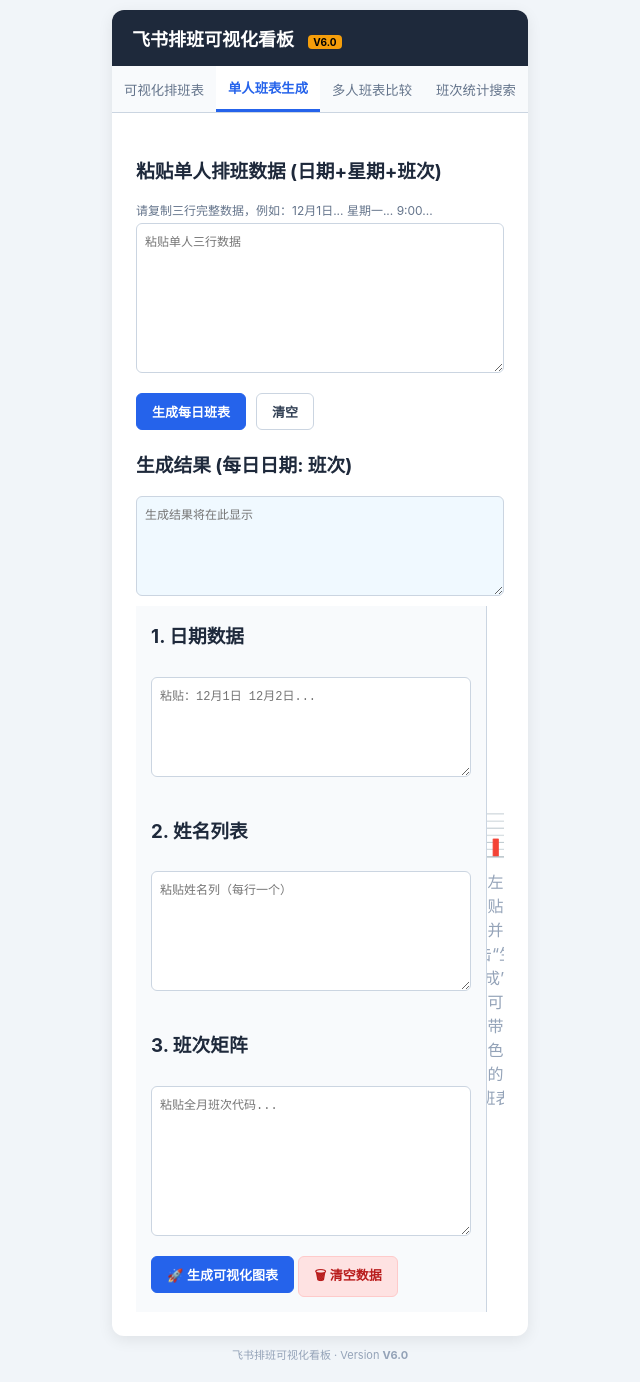
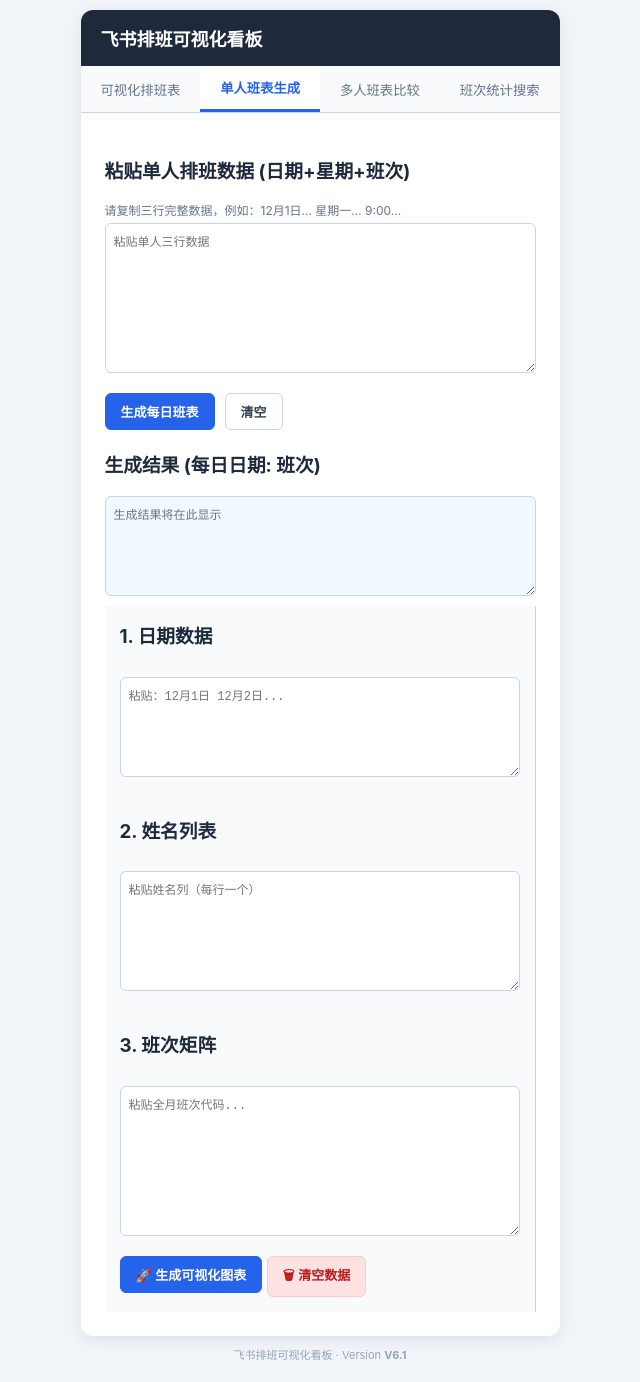
Before and after one commit to jihong0726/timetable_convert_gemini, a plain HTML site: page index.html in a window 1280 px wide. Shown: the whole page, without its empty margins (320-960 px from the left). Drawn offline with Linux system fonts and the light colour scheme.

Commit message:
Update index.html

```diff
--- a/index.html
+++ b/index.html
@@ -4,13 +4,12 @@
   <meta charset="UTF-8">
   <title>飞书排班可视化看板</title>
   <meta name="viewport" content="width=device-width, initial-width=1.0">
-<style>
+  <style>
     :root { --primary: #2563eb; --bg: #f1f5f9; --text: #1e293b; --border: #cbd5e1; --shadow: 0 4px 15px rgba(0,0,0,0.08); }
     body {
         font-family: -apple-system, BlinkMacSystemFont, "Segoe UI", Roboto, sans-serif;
         background: var(--bg);
         color: var(--text);
-        /* 减少两侧边距，让应用更贴近边缘 */
         padding: 10px;
         margin: 0;
         display: flex;
@@ -18,9 +17,9 @@
         min-height: 100vh;
     }
 
-    /* 容器布局：增加最大宽度 */
+    /* 容器布局：最大宽度增加到 1600px */
     .app-container {
-        max-width: 1600px; /* 从 1200px 增加到 1600px */
+        max-width: 1600px;
         margin: 0 auto;
         background: white;
         border-radius: 12px;
@@ -32,15 +31,16 @@
     }
 
     .header { background: #1e293b; color: white; padding: 15px 20px; flex-shrink: 0; display: flex; justify-content: space-between; align-items: center; }
+    /* 移除版本号标签，只保留标题 */
     .header h1 { margin: 0; font-size: 18px; }
-    .badge { background: #f59e0b; color: #000; font-size: 10px; padding: 1px 5px; border-radius: 4px; font-weight: bold; margin-left: 10px; }
+    /* .badge { display: none; } */ /* 样式表中有但主 HTML 已移除 */
 
-    /* Tabs 样式 (保持不变) */
+    /* Tabs 样式 */
     .tabs { display: flex; background: #f8fafc; border-bottom: 1px solid var(--border); }
     .tab-btn { flex: 1; border: none; background: none; color: #64748b; padding: 12px; cursor: pointer; white-space: nowrap; font-weight: 500; transition: 0.2s; max-width: 300px; }
     .tab-btn.active { color: var(--primary); background: white; font-weight: bold; border-bottom: 3px solid var(--primary); }
 
-    /* 内容区域 (保持不变) */
+    /* 内容区域 */
     .content-area { padding: 24px; flex-grow: 1; display: flex; flex-direction: column; }
     .tab-content { display: none; }
     .tab-content.active { display: flex; flex-direction: column; flex-grow: 1; }
@@ -73,14 +73,15 @@
 
     /* T4 可视化布局 */
     .main-layout { display: flex; flex: 1; overflow: hidden; }
-    .input-sidebar { width: 320px; background: #f8fafc; border-right: 1px solid var(--border); padding: 15px; overflow-y: auto; display: flex; flex-direction: column; gap: 10px; }
+    /* 增加侧边栏宽度，让输入框更宽 */
+    .input-sidebar { width: 400px; background: #f8fafc; border-right: 1px solid var(--border); padding: 15px; overflow-y: auto; display: flex; flex-direction: column; gap: 10px; }
     .visual-area { flex: 1; overflow: hidden; display: flex; flex-direction: column; position: relative; }
     .visual-placeholder { position: absolute; top: 50%; left: 50%; transform: translate(-50%, -50%); color: #94a3b8; text-align: center; }
     .status-bar { padding: 8px 15px; background: #fff7ed; border-bottom: 1px solid #fed7aa; font-size: 12px; color: #9a3412; display: none; }
     .status-bar.show { display: block; }
     .table-wrapper { flex: 1; overflow: auto; position: relative; }
 
-    /* 表格样式 (保持不变) */
+    /* 表格样式 */
     table { border-collapse: separate; border-spacing: 0; width: max-content; font-size: 12px; }
     th, td { border-bottom: 1px solid #e2e8f0; border-right: 1px solid #e2e8f0; padding: 6px 10px; text-align: center; vertical-align: middle; white-space: nowrap; }
     thead { position: sticky; top: 0; z-index: 20; background: #f1f5f9; }
@@ -88,7 +89,7 @@
     tbody th { position: sticky; left: 0; z-index: 10; background: white; font-weight: bold; color: #1e293b; border-right: 2px solid #e2e8f0; min-width: 100px; text-align: left; }
     thead th:first-child { position: sticky; left: 0; z-index: 30; background: #f1f5f9; border-right: 2px solid #e2e8f0; }
 
-    /* 班次色块 (保持不变) */
+    /* 班次色块 */
     .cell-inner { border-radius: 4px; padding: 4px 8px; font-weight: 500; min-width: 40px; }
     .type-off { background-color: #f1f5f9; color: #94a3b8; }
     .type-work { background-color: #dbeafe; color: #1e40af; border: 1px solid #bfdbfe; }
@@ -97,7 +98,7 @@
     .type-al { background-color: #dcfce7; color: #166534; border: 1px solid #bbf7d0; }
     .stats-col { font-weight: bold; background: #fffbeb; color: #92400e; }
 
-    /* T1, T2, T3 共享数据提示样式 (保持不变) */
+    /* T1, T2, T3 共享数据提示样式 */
     .shared-data-prompt { background: #ecfdf5; border: 1px solid #a7f3d0; padding: 10px; margin-bottom: 15px; border-radius: 6px; font-size: 13px; color: #065f46; display: flex; justify-content: space-between; align-items: center; }
     .shared-data-prompt button { padding: 4px 10px; background: #10b981; color: white; border: none; border-radius: 4px; cursor: pointer; }
 
@@ -105,22 +106,23 @@
     .t2-selection-group { display: grid; grid-template-columns: repeat(2, 1fr); gap: 15px; margin-bottom: 15px; }
     .t2-selection-group select { min-height: 38px; }
 
-    /* T2/T3 输出区：让网格在宽屏下更舒展 */
+    /* T2/T3 输出区 */
     .output-grid { display: grid; grid-template-columns: 1fr 1fr; gap: 20px; }
     .result-box { border: 1px solid #e2e8f0; padding: 15px; border-radius: 8px; background: #f8fafc; }
     .result-box h4 { margin-top: 0; color: #0f766e; }
     .result-box textarea { min-height: 250px; background: white; }
 
-    /* Footer */
+    /* Footer: 显示版本号 */
     .footer { text-align: center; padding: 10px 0; font-size: 11px; color: #94a3b8; flex-shrink: 0; }
     .footer span { font-weight: bold; }
-</style>
+
+  </style>
 </head>
 <body>
 
 <div class="app-container">
   <div class="header">
-    <h1>飞书排班可视化看板 <span class="badge">V6.0</span></h1>
+    <h1>飞书排班可视化看板</h1>
   </div>
 
   <div class="tabs">
@@ -279,7 +281,7 @@
 </div>
 
 <div class="footer">
-    飞书排班可视化看板 · Version <span>V6.0</span>
+    飞书排班可视化看板 · Version <span>V6.1</span>
 </div>
 
 <script>
@@ -433,12 +435,11 @@ const App = (function(){
 
         const names = lines.filter(line => {
             // 1. 排除包含非人名关键词的行
-            if (/(大客户经理|IM号|大区|区域经理|主管|总监|白|中|晚|夜|TICKET|VIP|IM)/i.test(line)) {
+            if (/(大客户经理|IM号|大区|区域经理|主管|总监|白|中|晚|夜|TICKET|VIP|IM|可可|拾月)/i.test(line)) {
                 return false;
             }
 
             // 2. 匹配中文或英文名格式，确保行内至少有中文或英文名
-            // 匹配格式：中文 (2-5字) 或 英文名 (至少2词, 首字母大写)
             // 宽松匹配：包含 2个以上中文字符 或 包含至少一个大写字母和空格
             if (/[\u4e00-\u9fa5]{2,}/.test(line) || /[A-Z].*\s[A-Za-z]+/.test(line)) {
                 return true;
```
